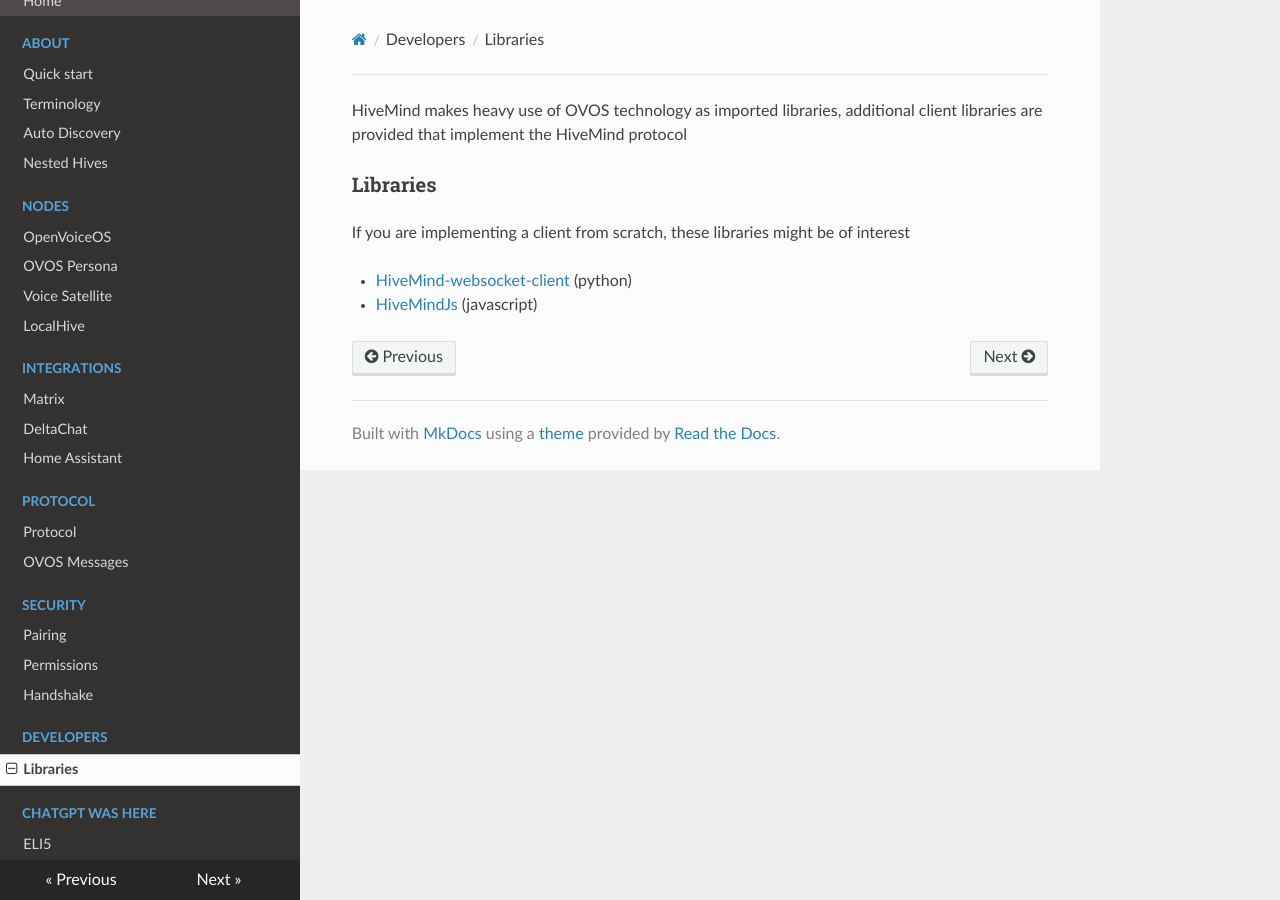
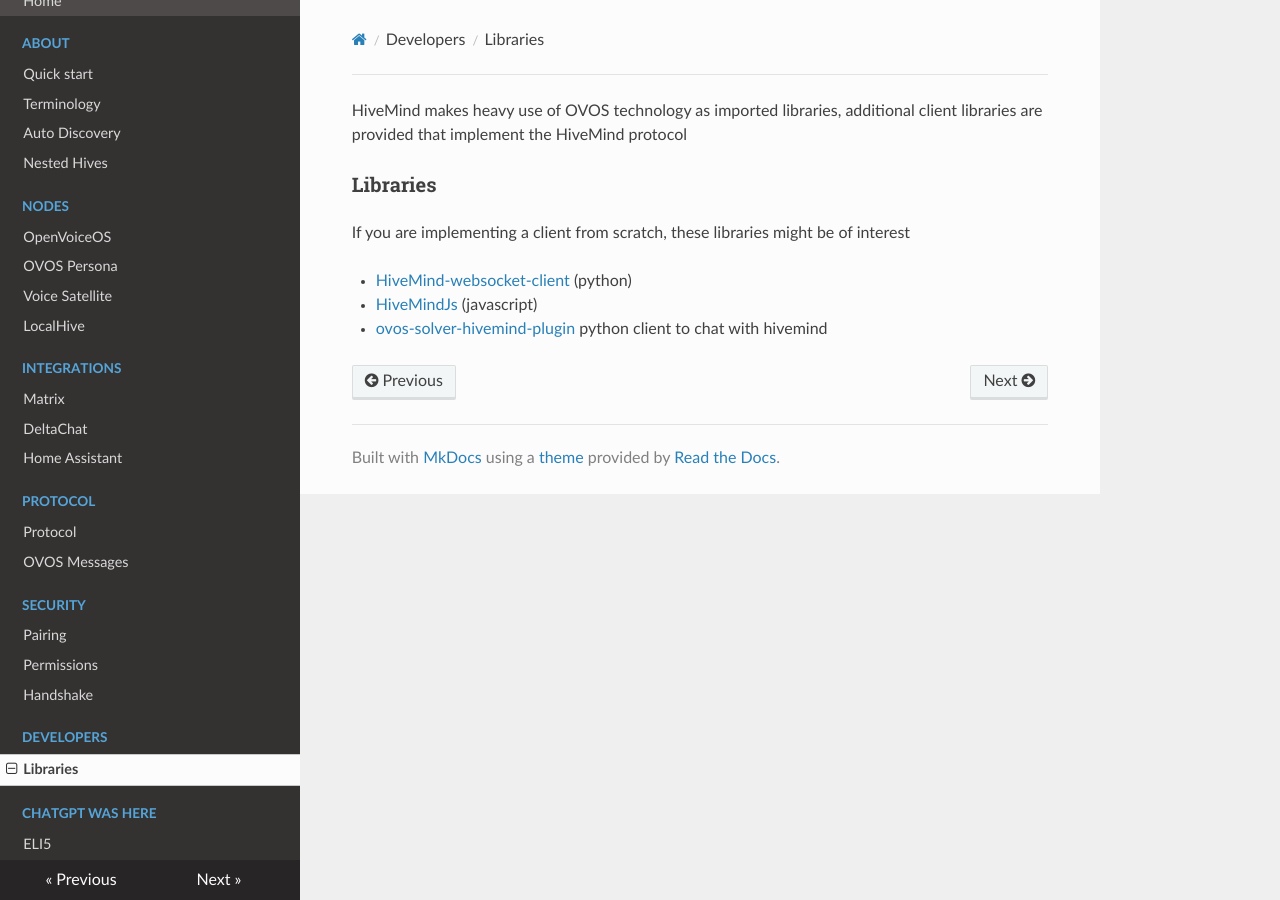
Before and after one commit to JarbasHiveMind/HiveMind-community-docs, an MkDocs documentation site: the page built from docs/11_devs.md, in a window 1280 px wide. Built offline with MkDocs 1.6.1, drawn with Linux system fonts in a browser that asks for light colours; nearby versions of some CDN libraries.

Commit message:
add solver url

```diff
--- a/docs/11_devs.md
+++ b/docs/11_devs.md
@@ -8,3 +8,4 @@ If you are implementing a client from scratch, these libraries might be of inter
 
 - [HiveMind-websocket-client](https://github.com/JarbasHiveMind/hivemind_websocket_client) (python)
 - [HiveMindJs](https://github.com/JarbasHiveMind/HiveMind-js) (javascript)
+- [ovos-solver-hivemind-plugin](https://github.com/JarbasHiveMind/ovos-solver-hivemind-plugin) python client to chat with hivemind
```
